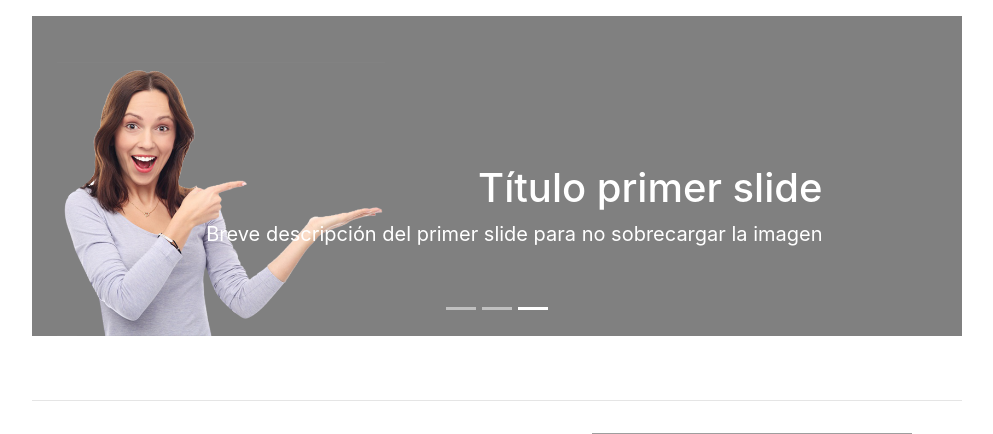
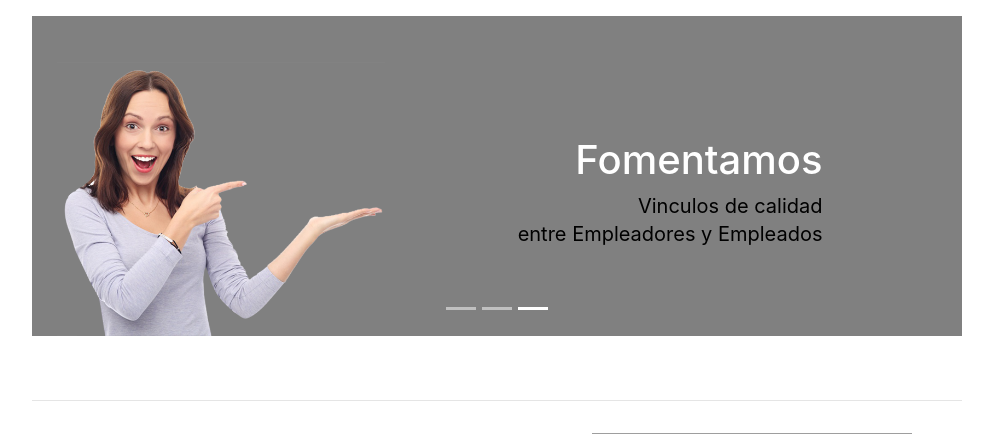
Before and after one commit to manotasuy/Labores, a Flask app: page / in a window 1280 px wide. Shown: the part 230-664 px from the top of the page, without its empty margins (143-1136 px from the left). Run offline with Flask 2, Linux system fonts and the light colour scheme; some libraries are stand-ins or nearby versions; grey boxes are pictures that could not be loaded.

Commit message:
Ajuste en formulario de Ayuda y Login
Fabricio incorpora los textos del slider
Creo formulario para el registro (falta alimentar)

```diff
--- a/static/css/base_layout.css
+++ b/static/css/base_layout.css
@@ -74,6 +74,10 @@ h1 {
 
 .carousel {
     margin-bottom: 4rem;
+}
+
+.carousel p {
+    color: black;
 }
 
 .carousel-caption {
--- a/templates/Inicio.html
+++ b/templates/Inicio.html
@@ -26,8 +26,8 @@
                 </svg>
                 <div class="container">
                     <div class="carousel-caption text-right">
-                        <h1>Título primer slide</h1>
-                        <p>Breve descripción del primer slide para no sobrecargar la imagen</p>
+                        <h1>Fomentamos</h1>
+                        <p>Vinculos de calidad <br> entre Empleadores y Empleados</p>
                     </div>
                 </div>
             </div>
@@ -40,8 +40,8 @@
                 </svg>
                 <div class="container">
                     <div class="carousel-caption text-right">
-                        <h1>Título segundo slide</h1>
-                        <p>Breve descripción del segundo slide para no sobrecargar la imagen</p>
+                        <h1>Encontramos</h1>
+                        <p>La persona que mejor se adecue <br> a la labor que necesites realizar</p>
                     </div>
                 </div>
             </div>
@@ -54,8 +54,8 @@
                 </svg>
                 <div class="container">
                     <div class="carousel-caption text-right">
-                        <h1>Título tercer slide</h1>
-                        <p>Breve descripción del tercer slide para no sobrecargar la imagen</p>
+                        <h1>Vinculamos y Visibilizamos</h1>
+                        <p>La oferta y la demanda <br> en un entorno de igualdad y respeto</p>
                     </div>
                 </div>
             </div>
--- a/templates/Registro.html
+++ b/templates/Registro.html
@@ -12,8 +12,7 @@
 <div class="container">
   <div class="jumbotron jumbotron-fluid">
     <div class="container">
-      <h1 class="display-4">Contacto</h1>
-      <p class="lead">Labores - Registro</p>
+      <h1 class="display-4">Registro</h1>
     </div>
   </div>
 </div>
```
Also changed, not shown: templates/OpcionRegistro.html (added, +39 -0 lines).
